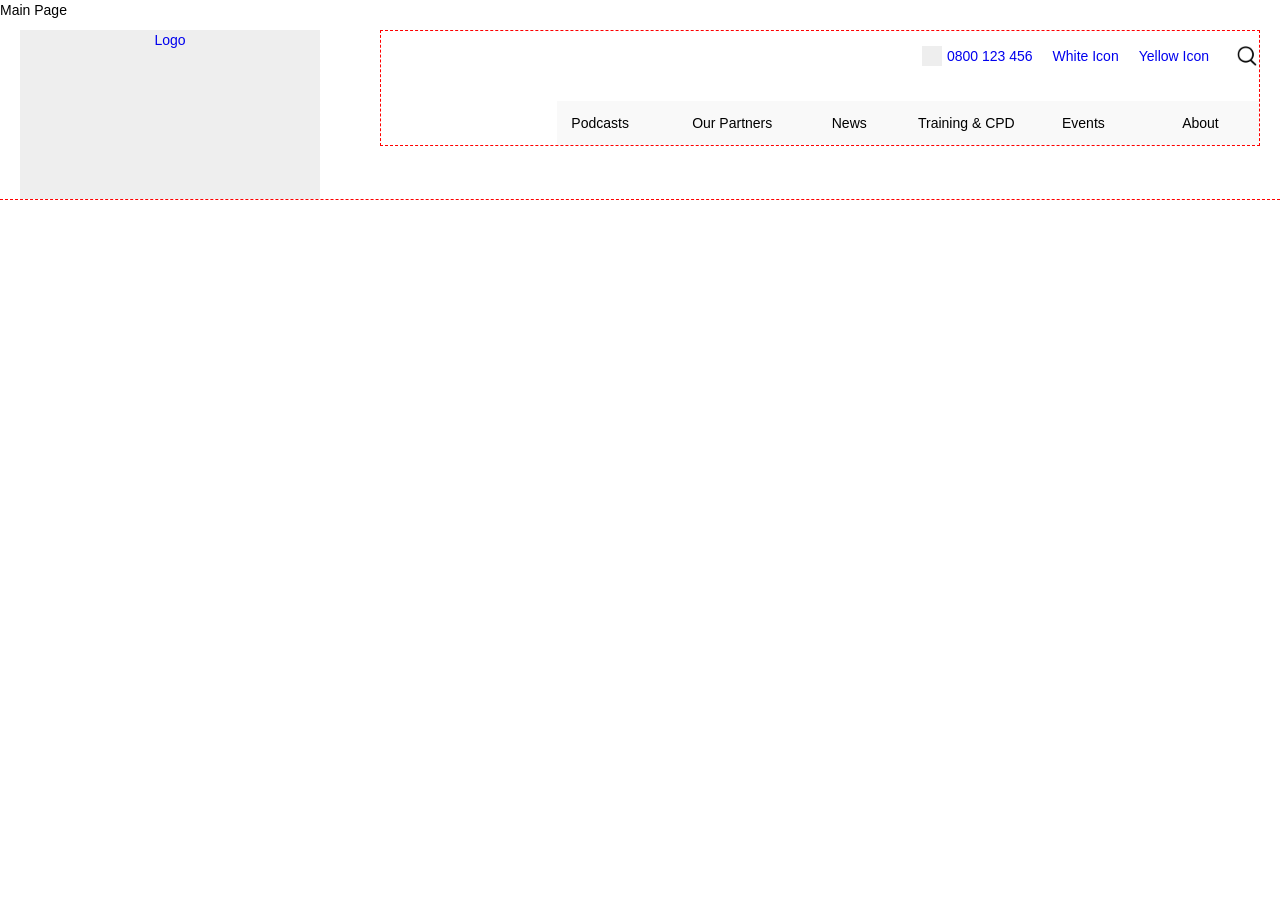
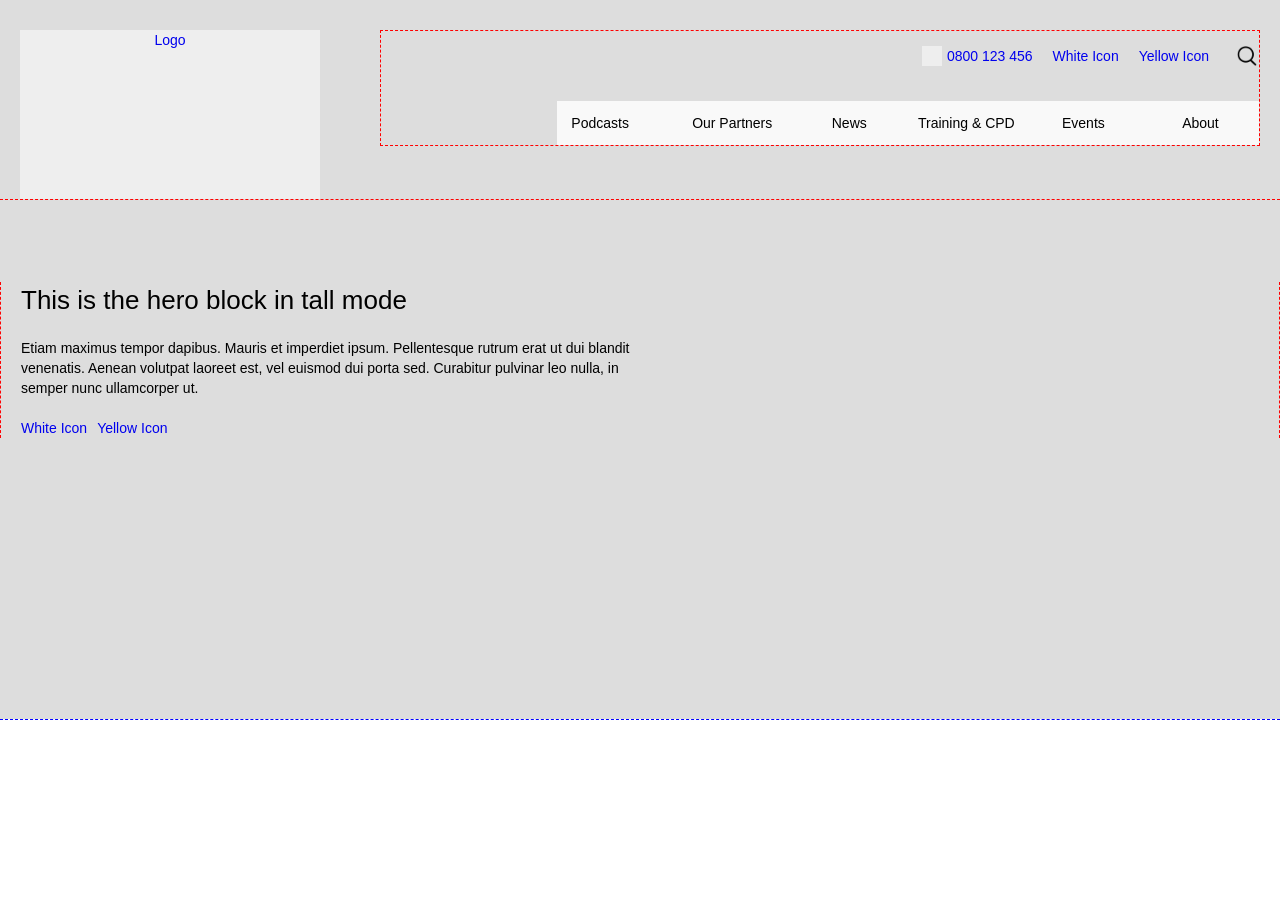
Before and after one commit to leetwentyone/SEN-In-Ten, a PHP site: page / in a window 1280 px wide. Shown: the top 919 px of the page. Run offline with PHP 8.4, Linux system fonts and the light colour scheme.

Commit message:
added hero block

```diff
--- a/index.php
+++ b/index.php
@@ -20,7 +20,19 @@
 
   <main class="site-main">
 
-    Main Page
+    <div class="hero hero-tall">
+      <div class="hero-content">
+        <div class="hero-inner">
+          <h1>This is the hero block in tall mode</h1>
+          <p>Etiam maximus tempor dapibus. Mauris et imperdiet ipsum. Pellentesque rutrum erat ut dui blandit venenatis.
+            Aenean volutpat laoreet est, vel euismod dui porta sed. Curabitur pulvinar leo nulla, in semper nunc ullamcorper ut.</p>
+          <div class="btn-container">
+            <a href="#" class="icon-white">White Icon</a>
+            <a href="#" class="icon-yellow">Yellow Icon</a>
+          </div>
+        </div>
+      </div>
+    </div><!-- end hero -->
 
   </main>
 
```
